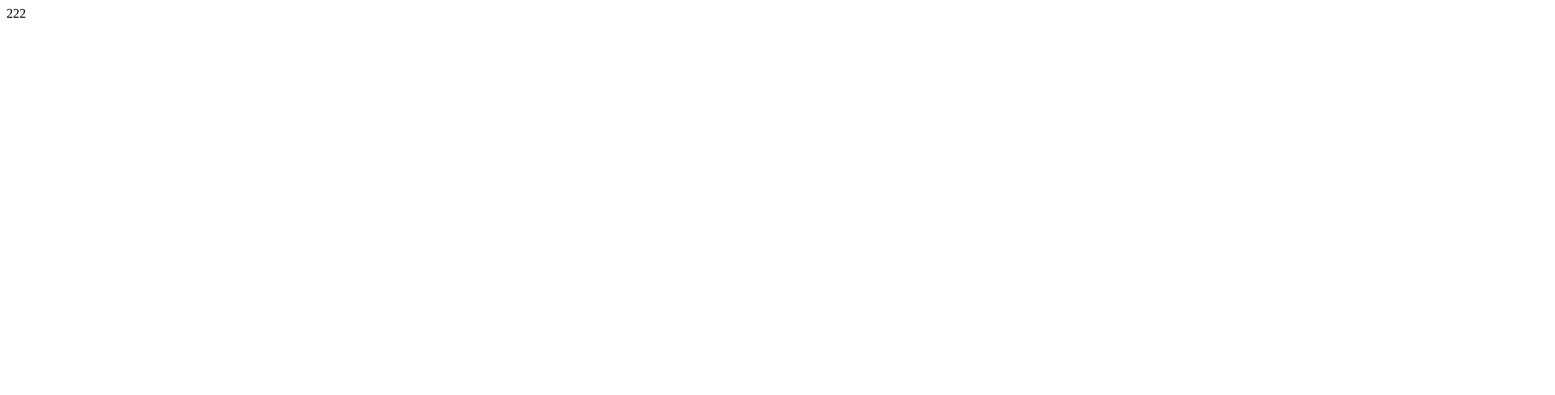
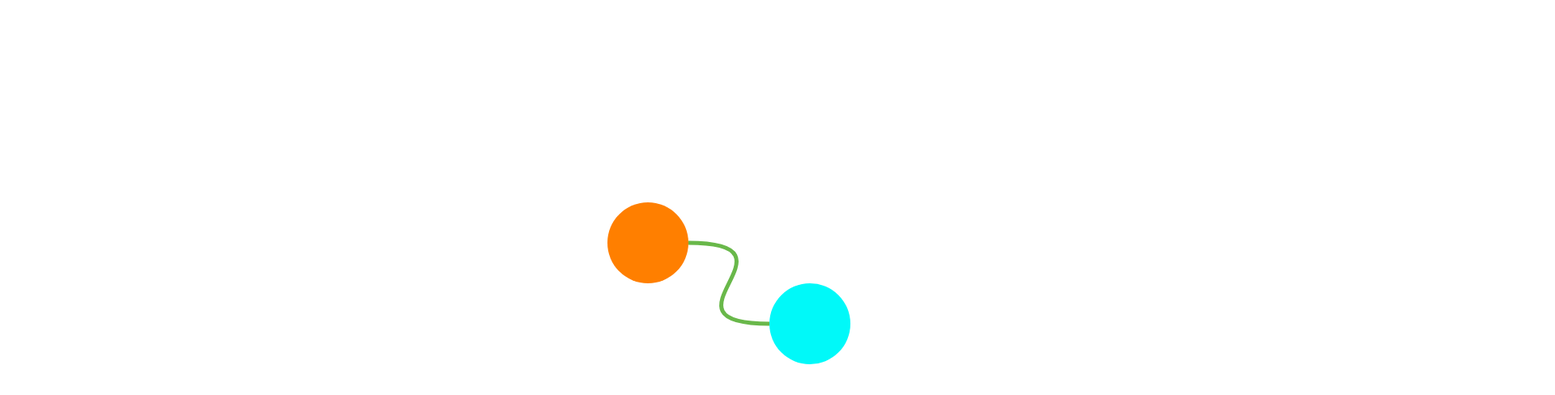
Before and after one commit to gogoend/svg-filter-graph-builder, a Vue app: page / in a window 1280 px wide. Shown: the top 488 px of the page at 81% size, 1920 px wide, since content can reach past the window. Built offline with nearby package versions, Linux system fonts and the light colour scheme.

Commit message:
更新: 加入svg节点demo（静态结构）

```diff
--- a/src/App.vue
+++ b/src/App.vue
@@ -15,5 +15,8 @@ export default defineComponent({
 </script>
 
 <style lang="scss">
-
+body {
+  margin: 0;
+  padding: 0;
+}
 </style>
--- /dev/null
+++ b/src/views/AppMain/components/SvgCanvas/index.vue
@@ -0,0 +1,61 @@
+<template>
+  <svg
+    version="1.1"
+    xmlns="http://www.w3.org/2000/svg"
+    xmlns:xlink="http://www.w3.org/1999/xlink"
+    x="0px"
+    y="0px"
+    viewBox="0 0 1920 1080"
+    style="enable-background: new 0 0 1920 1080; width: 1920px; height: 1080px"
+    xml:space="preserve"
+  >
+    <circle
+      class="draggable start node"
+      style="fill: #ff7f00"
+      cx="800"
+      cy="300"
+      r="50"
+    />
+    <circle
+      class="draggable end node"
+      style="fill: #00f9f9"
+      cx="1000"
+      cy="400"
+      r="50"
+    />
+    <path
+      id="path"
+      style="
+        pointer-events: none;
+        fill: none;
+        stroke: #69b84a;
+        stroke-width: 5;
+        stroke-miterlimit: 10;
+      "
+      d="
+      M
+      850,300
+      C
+      1000,300,
+      800,400,
+      950,400
+    "
+    />
+  </svg>
+</template>
+<script lang="ts">
+import { defineComponent } from "vue";
+
+export default defineComponent({
+  name: "SvgCanvas",
+  setup() {
+    return {};
+  },
+});
+</script>
+
+<style lang="scss" scoped>
+.draggable {
+  cursor: grab;
+}
+</style>
--- a/src/views/AppMain/index.vue
+++ b/src/views/AppMain/index.vue
@@ -1,10 +1,14 @@
 <template>
-  <div>222</div>
+  <div class="app-wrap">
+    <svg-canvas />
+  </div>
 </template>
 <script lang="ts">
 import { defineComponent } from "vue"
+import SvgCanvas from './components/SvgCanvas/index.vue';
 
 export default defineComponent({
+  components: { SvgCanvas },
   setup() {
     return {}
   },
```
